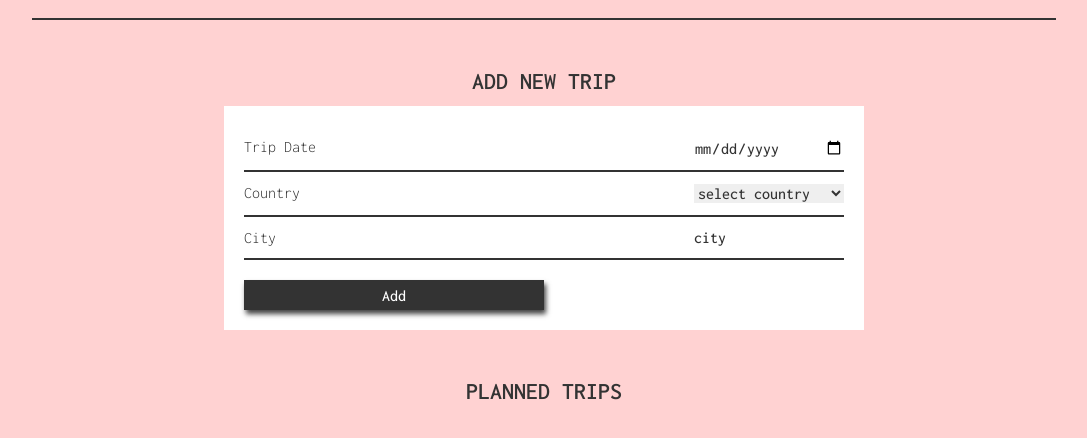
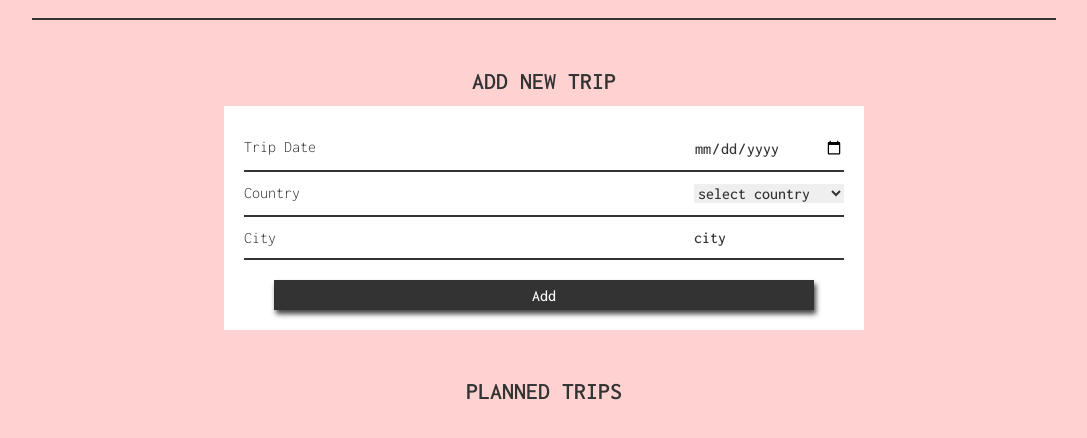
Before and after one commit to nmHolman/TravelPlanner, a website built with webpack: page src/client/views/index.html in a window 1280 px wide. Shown: the part 68-506 px from the top of the page, without its empty margins (96-1183 px from the left). Built offline with nearby package versions, Linux system fonts and the light colour scheme; no server answers; a web font is replaced by a local one.

Commit message:
update locselect

```diff
--- a/src/client/js/locSelect.js
+++ b/src/client/js/locSelect.js
@@ -57,7 +57,7 @@ const states = [{"name": "Alabama", "abbreviation": "AL"},
     {"name": "West Virginia", "abbreviation": "WV"},
     {"name": "Wisconsin", "abbreviation": "WI"},
     {"name": "Wyoming", "abbreviation": "WY"}
-]
+];
 
 const stateSelect = (s) => {
     const dropdownList = document.getElementById('state');
@@ -65,6 +65,8 @@ const stateSelect = (s) => {
     s.forEach( i => {
         dropdownList.insertAdjacentHTML('beforeend', `<option value=${i.abbreviation}>${i.name}</option>`)
     })
+
+    return 'States imported';
 }
 
 
--- a/src/client/styles/newTrip.scss
+++ b/src/client/styles/newTrip.scss
@@ -56,8 +56,8 @@
 
     #generate {
         grid-area: sbt;
-        width: 50%;
-        margin: 20px 0px 0px 0px;
+        width: 90%;
+        margin: 20px auto 0px auto;
         height: 30px;
         background: #333;
         color: #fff;
@@ -65,6 +65,11 @@
         border: none;
         font-family: 'Inconsolata', monospace;
         box-shadow: 2px 4px 5px #444;
+        transition: box-shadow 150ms linear;
+    }
+
+    #generate:hover {
+        box-shadow: 1px 2px 5px #444;
     }
 }
 
```
Also changed, not shown: package.json (+6 -4 lines), README.md, 1 other file.
